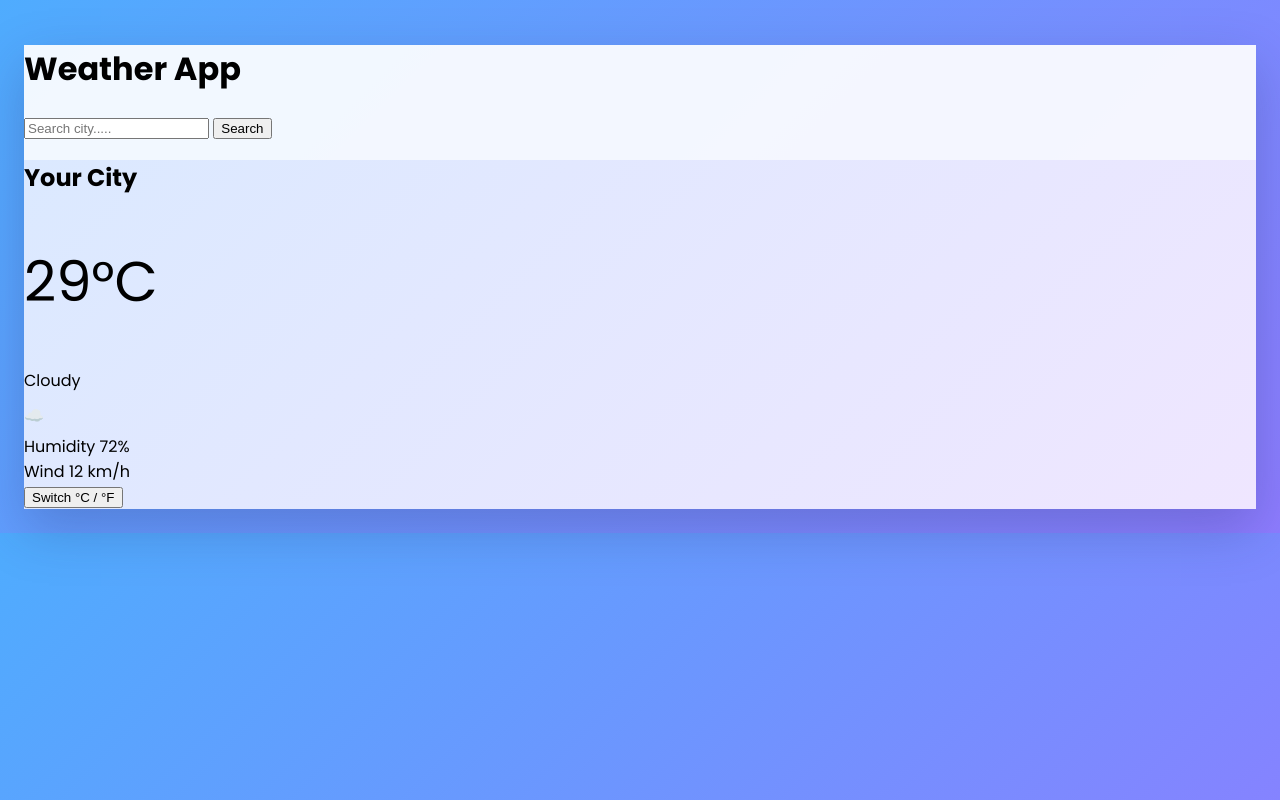
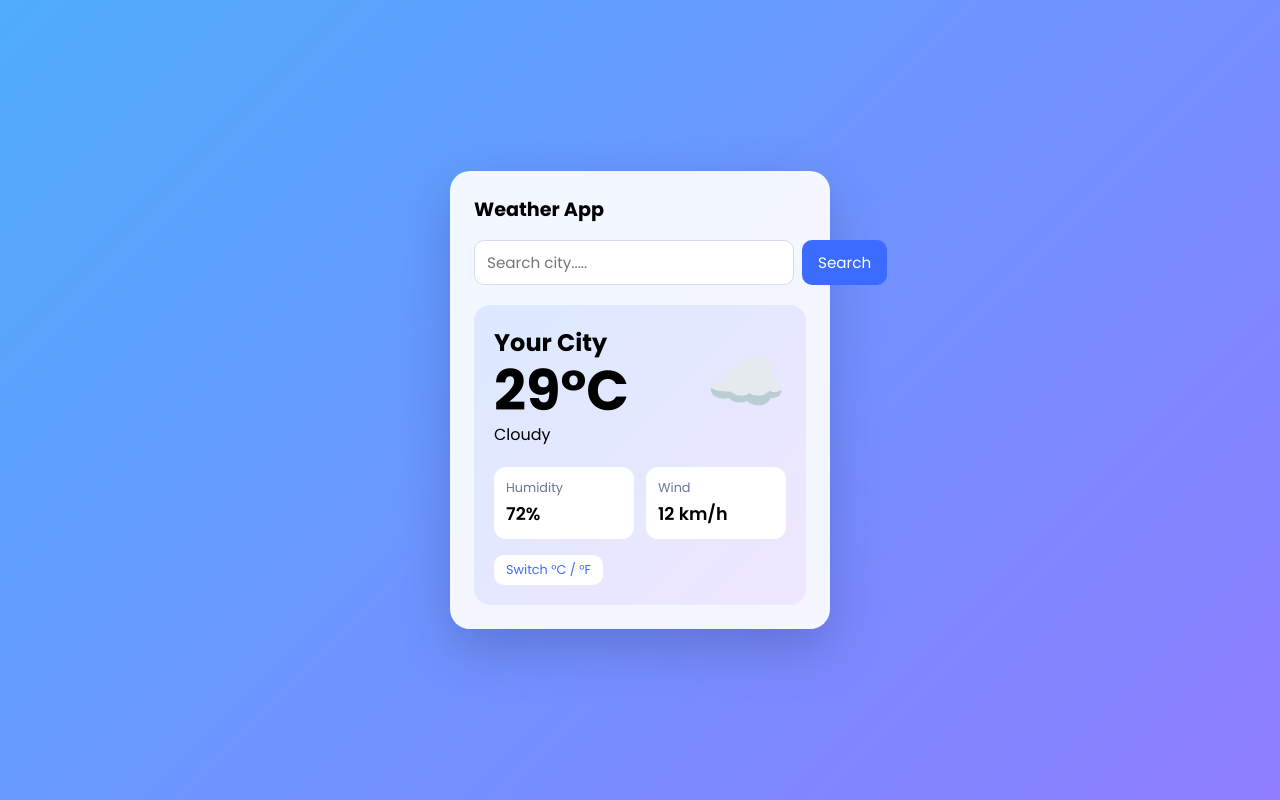
Before and after one commit to adwaitht22/weather-app, a plain HTML site: page index.html in a window 1280 px wide. Drawn offline with Linux system fonts and the light colour scheme.

Commit message:
Restored styles

```diff
--- a/styles.css
+++ b/styles.css
@@ -1,29 +1,125 @@
+* {
+    box-sizing: border-box;
+    margin: 0;
+    padding: 0;
+}
+
 body {
     font-family: "Poppins", Arial, sans-serif;
     background: linear-gradient(135deg, #4facfe, #8e7cff);
+    min-height: 100vh;
+    display: flex;
+    justify-content: center;
+    align-items: center;
     padding: 16px;
+    transition: background 0.6s ease;
 }
 
 .app {
     background-color: rgba(255, 255, 255, 0.92);
+    width: 100%;
+    max-width: 380px;
+    padding: 24px;
+    border-radius: 20px;
     box-shadow: 0 20px 50px rgba(30, 40, 100, 0.25);
     animation: fadeIn 0.6s ease;
 }
 
+h1 {
+    font-size: 1.2rem;
+    margin-bottom: 16px;
+}
+
+/* Search */
+#search-form {
+    display: flex;
+    gap: 8px;
+}
+
+#city-input {
+    flex: 1;
+    padding: 10px 12px;
+    border: 1px solid #d5dcf0;
+    border-radius: 10px;
+    font-size: 0.95rem;
+    font-family: inherit;
+    outline: none;
+}
+
+#city-input:focus {
+    border-color: #3b6cff;
+}
+
+button {
+    padding: 10px 16px;
+    border: none;
+    border-radius: 10px;
+    background-color: #3b6cff;
+    color: white;
+    font-size: 0.95rem;
+    font-family: inherit;
+    cursor: pointer;
+    transition: background-color 0.2s ease, transform 0.1s ease;
+}
+
+button:hover {
+    background-color: #2a58e0;
+}
+
+button:active {
+    transform: scale(0.96);
+}
+
+/* Message (loading and errors) */
+#message {
+    margin-top: 12px;
+    font-size: 0.9rem;
+    color: #6b7694;
+}
+
+#message.error {
+    color: #d93025;
+}
+
+/* Weather card */
 .weather-card {
     background: linear-gradient(135deg, #dbe9ff, #efe6ff);
+    border-radius: 16px;
+    padding: 20px;
+    margin-top: 20px;
+}
+
+.main-info {
+    display: flex;
+    justify-content: space-between;
+    align-items: center;
 }
 
 .temp {
     font-size: 3.5rem;
+    font-weight: 700;
     line-height: 1.1;
 }
 
 .icon {
+    font-size: 4rem;
     animation: float 3s ease-in-out infinite;
 }
 
+.details {
+    display: flex;
+    gap: 12px;
+    margin-top: 20px;
+}
+
 .detail-box {
+    flex: 1;
+    background-color: white;
+    border-radius: 12px;
+    padding: 12px;
+    display: flex;
+    flex-direction: column;
+    gap: 4px;
     transition: transform 0.2s ease, box-shadow 0.2s ease;
 }
 
@@ -32,14 +128,30 @@ body {
     box-shadow: 0 8px 16px rgba(30, 40, 100, 0.12);
 }
 
-button {
-    transition: background-color 0.2s ease, transform 0.1s ease;
+.label {
+    font-size: 0.8rem;
+    color: #6b7694;
 }
 
-button:active {
-    transform: scale(0.96);
+.value {
+    font-size: 1.1rem;
+    font-weight: 600;
 }
 
+/* °C / °F toggle */
+#unit-toggle {
+    margin-top: 16px;
+    padding: 6px 12px;
+    font-size: 0.8rem;
+    background-color: white;
+    color: #3b6cff;
+}
+
+#unit-toggle:hover {
+    background-color: #f0f4ff;
+}
+
+/* Animations */
 @keyframes fadeIn {
     from { opacity: 0; transform: translateY(20px); }
     to   { opacity: 1; transform: translateY(0); }
@@ -50,6 +162,7 @@ button:active {
     50%      { transform: translateY(-8px); }
 }
 
+/* Weather-based themes (keep these last) */
 body.sunny  { background: linear-gradient(135deg, #f6d365, #fda085); }
 body.cloudy { background: linear-gradient(135deg, #bdc3c7, #6a7f9a); }
 body.foggy  { background: linear-gradient(135deg, #cfd9df, #a6b3bf); }
```
